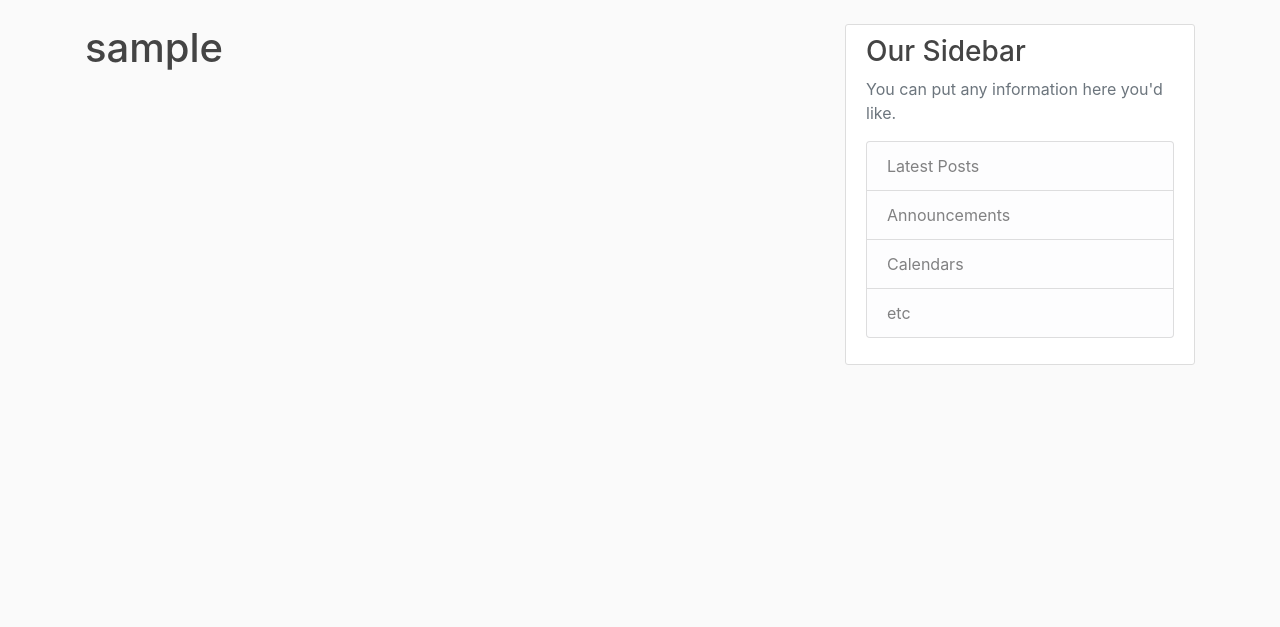
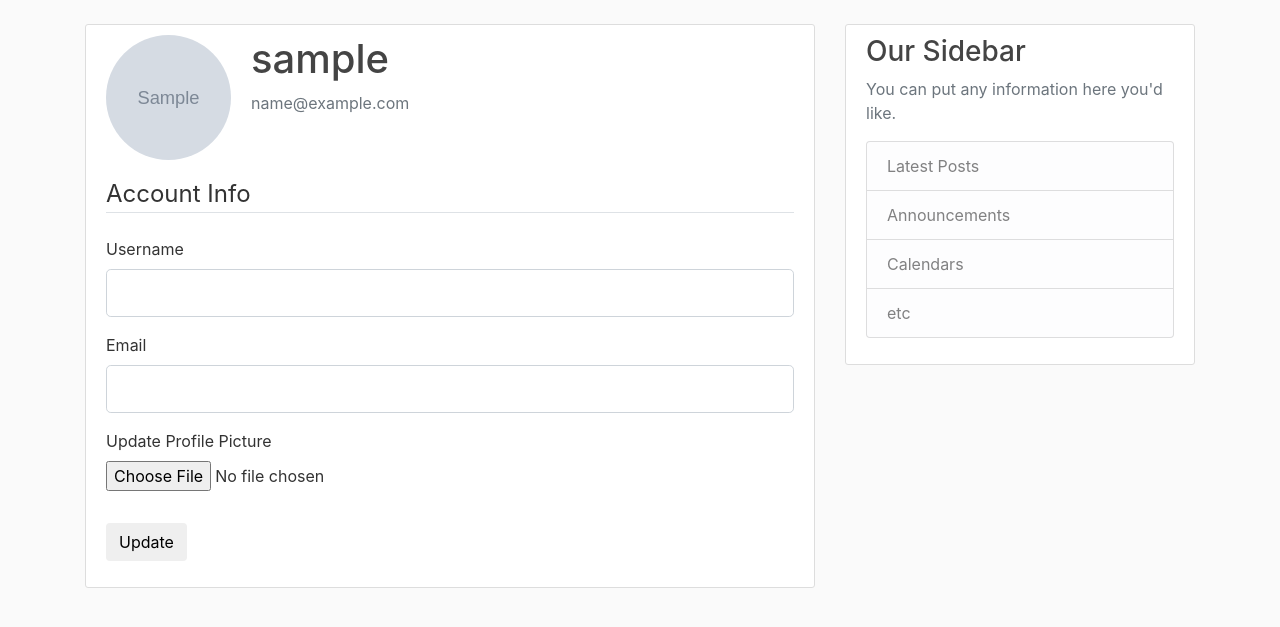
Before and after one commit to PedrReis-create/flask-course, a Flask app: template flaskblog/templates/account.html in a window 1280 px wide. Shown: the part 56-683 px from the top of the page. Run offline with Flask 3, Linux system fonts and the light colour scheme; a user stored in the database is signed in; tables that the repository leaves empty hold one stand-in row (values such as "Sample post"); the template is opened without the code that fills it: values that come from a table or form of the project are taken from there, most other values are stand-ins (such as "Sample title", 1, 10 or a date in 2020); grey boxes marked "Sample" are stand-in pictures; some libraries are stand-ins or nearby versions.

Commit message:
add account.html for account picture

```diff
--- a/flaskblog/templates/account.html
+++ b/flaskblog/templates/account.html
@@ -1,4 +1,57 @@
 {% extends "layout.html" %}
 {% block content %}
-    <h1>{{ current_user.username }}</h1>
+    <div class="content-section">
+        <div class="media">
+            <img class="rounded-circle account-img" src="{{ image_file }}">
+            <div class="media-body">
+                <h2 class="account-heading">{{ current_user.username }}</h2>
+                <p class="text-secondary">{{ current_user.email }}</p>
+            </div>
+        </div>
+        <form method="POST" action="" novalidate enctype="multipart/form-data">
+            {{ form.hidden_tag() }}
+            <fieldset class="form-group">
+                <legend class="border-bottom mb-4">Account Info</legend>
+                <div class="form-group">
+                    {{ form.username.label(class="form-control-label") }}
+
+                    {% if form.username.errors %}
+                        {{ form.username(class="form-control form-control-lg is-invalid") }}
+                        <div class="invalid-feedback">
+                            {% for error in form.username.errors %}
+                                <span>{{ error }}</span>
+                            {% endfor %}
+                        </div>
+                    {% else %}
+                        {{ form.username(class="form-control form-control-lg") }}
+                    {% endif %}
+                </div>
+                <div class="form-group">
+                    {{ form.email.label(class="form-control-label") }}
+                    {% if form.email.errors %}
+                        {{ form.email(class="form-control form-control-lg is-invalid") }}
+                        <div class="invalid-feedback">
+                            {% for error in form.email.errors %}
+                                <span>{{ error }}</span>
+                            {% endfor %}
+                        </div>
+                    {% else %}
+                        {{ form.email(class="form-control form-control-lg") }}
+                    {% endif %}
+                </div>
+                <div class="form-group">
+                    {{ form.picture.label() }}
+                    {{ form.picture(class="form-control-file") }}
+                    {% if form.picture.errors %}
+                         {% for error in form.picture.errors %}
+                            <span class="text-danger">{{ error }}</span><br>
+                        {% endfor %}
+                    {% endif %}
+                </div>
+            </fieldset>
+            <div class="form-group">
+                {{ form.submit(class="btn bnt-outline-info") }}
+            </div>
+        </form>
+    </div>
 {% endblock content %}
```
